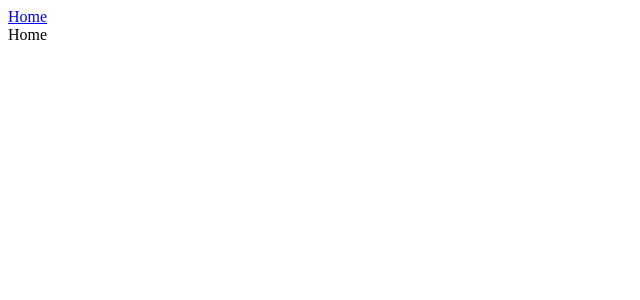
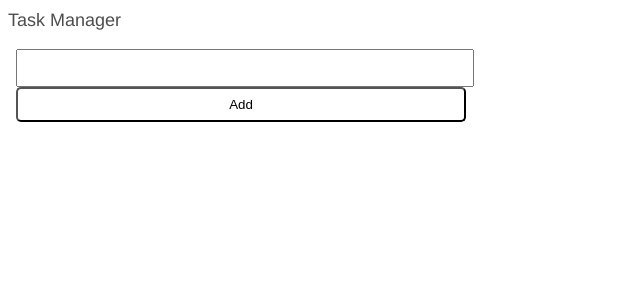
Before and after one commit to devantemoore/task-manager, a Vue app: page / in a window 1280 px wide. Shown: the top 300 px of the page, without its empty margins (0-640 px from the left). Built offline with nearby package versions, Linux system fonts and the light colour scheme.

Commit message:
created model and added initial components

```diff
--- a/src/App.vue
+++ b/src/App.vue
@@ -1,8 +1,5 @@
 <template>
-<div>
-  <div id="nav">
-    <router-link to="/">Home</router-link>
-  </div>
+<div class="app-container">
   <router-view></router-view>
 </div>
 </template>
--- a/src/assets/scss/main.scss
+++ b/src/assets/scss/main.scss
@@ -0,0 +1,18 @@
+body{
+    font-family: 'Helvetica Neue', Arial, Helvetica, sans-serif;
+    color: #4d4d4d;
+    font-size: 18px;
+    line-height: 1.4em;
+}
+.app-container {
+
+}
+button {
+    background: none;
+    padding: 0.5rem 1rem 0.5rem 1rem;
+    border-radius: 5px 5px 5px 5px;
+
+}
+button:hover{
+        cursor: auto;
+    }
--- /dev/null
+++ b/src/components/AddTask/AddTask.vue
@@ -0,0 +1,31 @@
+<template>
+  <div class="add-task">
+      <input class='task-input' type='text'/>
+      <button type='button' class='add-btn'>Add</button>
+  </div>
+</template>
+
+<script lang='ts' setup>
+</script>
+<script lang='ts'>
+import { defineComponent } from 'vue';
+export default defineComponent({
+  name: "AddTask",
+})
+</script>
+
+
+<style>
+.add-task {
+    width: 450px;
+}
+.task-input {
+   width: 100%;
+   height: 2rem;
+   margin: 1rem 0.5rem 0 0.5rem
+}
+.add-btn{
+    width: 100%;
+    margin: 0 0 0 0.5rem
+}
+</style>
--- /dev/null
+++ b/src/models/common/base.ts
@@ -0,0 +1,3 @@
+export default class Base {
+
+}
--- a/src/views/Home.vue
+++ b/src/views/Home.vue
@@ -1,10 +1,19 @@
 <template>
-  <div class="home">Home</div>
+  <div class="home">Task Manager
+    <AddTask/>
+  </div>
+
 </template>
 
 <script lang="ts" setup></script>
 <script lang="ts">
 import { defineComponent } from "vue";
-export default defineComponent({});
+import AddTask from './../components/AddTask/AddTask.vue'
+export default defineComponent({
+  name: 'Home',
+  components:{
+    AddTask
+  }
+});
 </script>
 <style></style>
```
Also changed, not shown: src/models/task.ts (added, +13 -0 lines).
